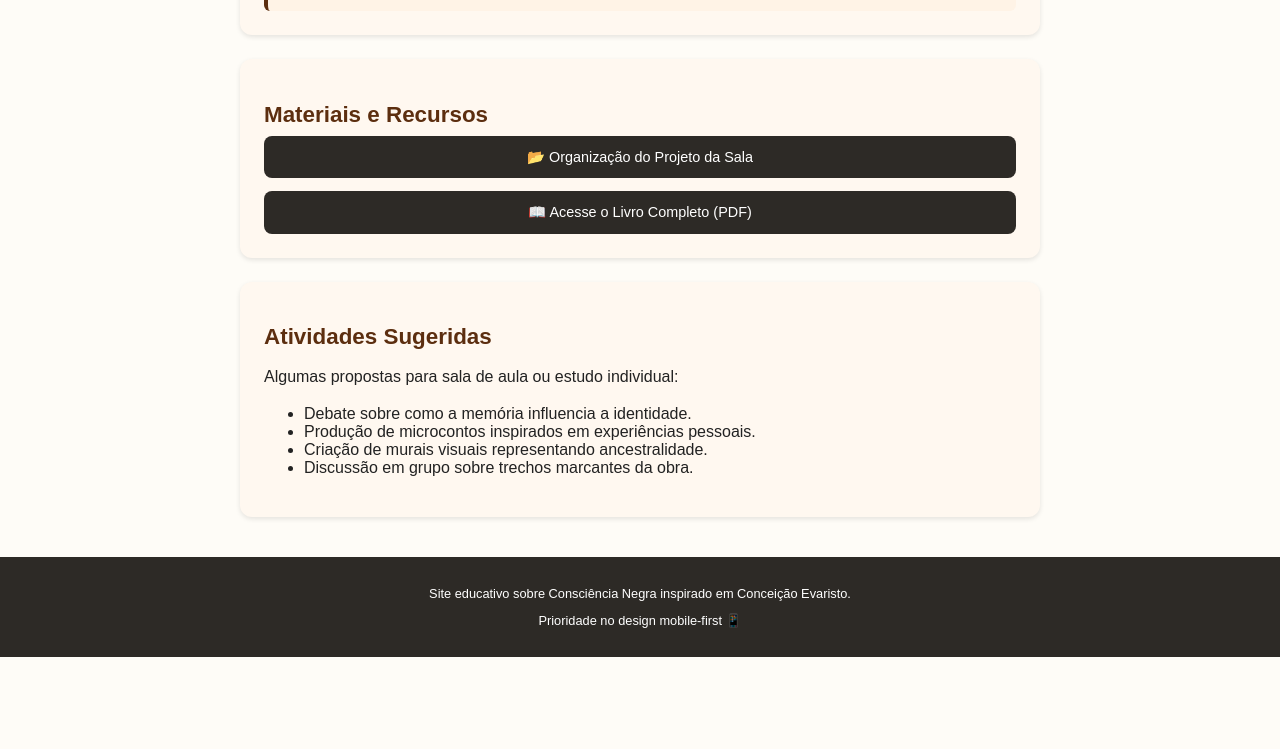
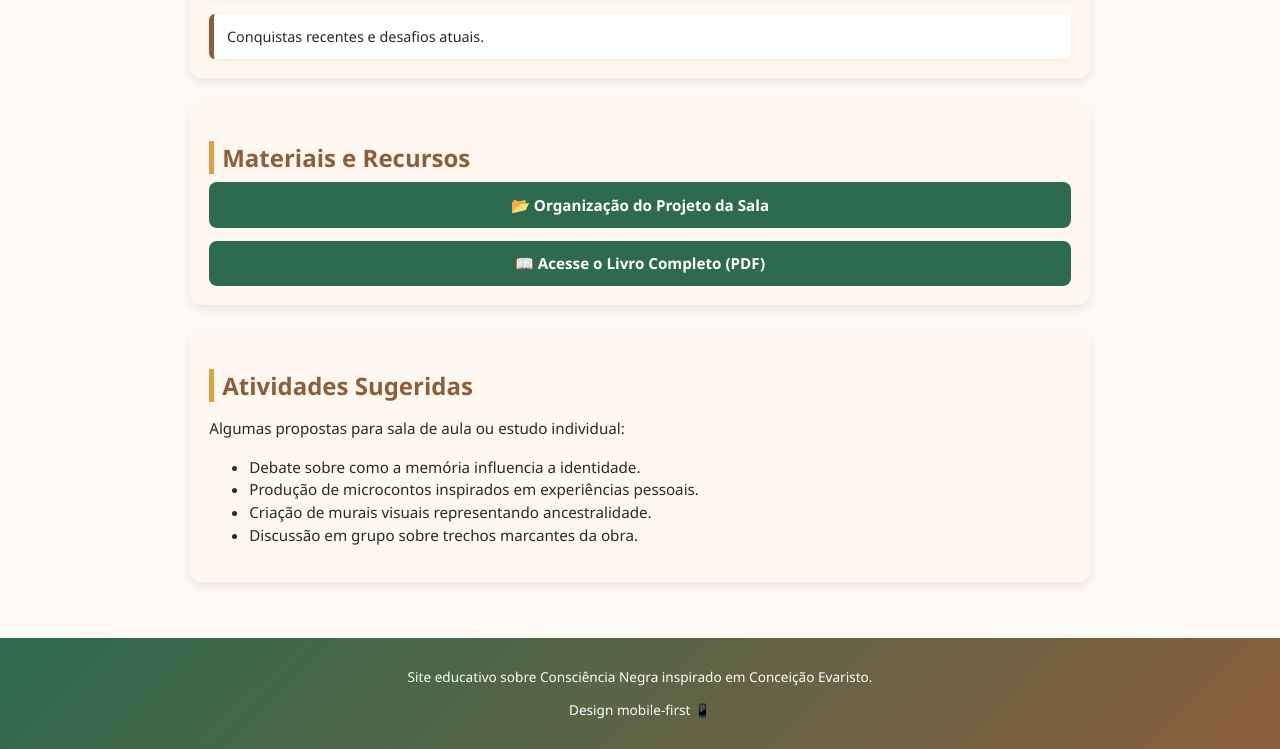
Before and after one commit to Arrulzin/olhosdagua3b, a plain HTML site: page index.html in a window 1280 px wide. Shown: the part 913-1662 px from the top of the page. Before the commit the page ends 1570 px from the top, so only its background shows below. Drawn offline with Linux system fonts and the light colour scheme.

Commit message:
Update index.html

```diff
--- a/index.html
+++ b/index.html
@@ -5,112 +5,139 @@
   <meta name="viewport" content="width=device-width, initial-scale=1.0">
   <title>Consciência Negra - Olhos D'água</title>
   <style>
-    /* Estilos base (mobile-first) */
+    /* Paleta de cores inspirada na afro-brasilidade */
+    :root {
+      --terra: #8b5e3c;
+      --ouro: #d9a441;
+      --verde: #2e6a4f;
+      --fundo: #fdfaf5;
+      --texto: #2a2a2a;
+      --claro: #fff8f0;
+    }
+
     body {
-      font-family: Arial, sans-serif;
+      font-family: 'Segoe UI', Tahoma, Geneva, Verdana, sans-serif;
       margin: 0;
       padding: 0;
-      background: #fefcf7;
-      color: #222;
+      background: var(--fundo);
+      color: var(--texto);
     }
+
     header {
-      background: linear-gradient(135deg, #2d2a26, #8b5e3c);
+      background: linear-gradient(135deg, var(--terra), var(--verde));
       color: #fff;
       text-align: center;
-      padding: 1.2rem;
+      padding: 1.5rem 1rem;
+      box-shadow: 0 2px 8px rgba(0,0,0,0.2);
     }
+
     header h1 {
-      font-size: 1.5rem;
+      font-size: 1.6rem;
       margin: 0;
     }
+
     main {
       padding: 1rem;
+      max-width: 900px;
+      margin: auto;
     }
+
     section {
       margin-bottom: 1.5rem;
-      padding: 1rem;
+      padding: 1.2rem;
       border-radius: 12px;
-      background: #fff8f0;
-      box-shadow: 0 2px 5px rgba(0,0,0,0.1);
+      background: var(--claro);
+      box-shadow: 0 4px 10px rgba(0,0,0,0.08);
+      transition: transform 0.2s;
     }
+
+    section:hover {
+      transform: translateY(-3px);
+    }
+
     section h2 {
-      font-size: 1.2rem;
+      font-size: 1.3rem;
       margin-bottom: 0.5rem;
-      color: #5c2e0f;
+      color: var(--terra);
+      border-left: 5px solid var(--ouro);
+      padding-left: 0.5rem;
     }
-    section p {
+
+    section p, li {
       font-size: 0.95rem;
-      line-height: 1.4;
+      line-height: 1.5;
     }
+
     .card {
-      background: #fffbf5;
+      background: #fff;
       padding: 1rem;
       border-radius: 10px;
-      margin: 0.5rem 0;
+      margin: 0.6rem 0;
       font-size: 0.9rem;
+      border-left: 4px solid var(--verde);
+      box-shadow: 0 2px 5px rgba(0,0,0,0.05);
       transition: transform 0.2s;
     }
+
     .card:hover {
       transform: scale(1.02);
     }
+
     .timeline {
       display: flex;
       flex-direction: column;
       gap: 1rem;
     }
+
     .timeline-item {
-      background: #fff3e6;
+      background: #fff;
       padding: 0.8rem;
-      border-left: 4px solid #5c2e0f;
       border-radius: 6px;
+      border-left: 5px solid var(--terra);
       font-size: 0.9rem;
+      box-shadow: 0 2px 6px rgba(0,0,0,0.06);
     }
+
     .resources {
       display: flex;
       flex-direction: column;
       gap: 0.8rem;
     }
+
     .resources a {
       display: block;
-      background: #2d2a26;
+      background: var(--verde);
       color: #fff;
       text-decoration: none;
       padding: 0.8rem;
       border-radius: 8px;
       text-align: center;
-      font-size: 0.9rem;
-      transition: background 0.3s;
+      font-size: 0.95rem;
+      font-weight: bold;
+      transition: background 0.3s, transform 0.2s;
     }
+
     .resources a:hover {
-      background: #5c2e0f;
+      background: var(--terra);
+      transform: translateY(-2px);
     }
+
     footer {
       text-align: center;
       padding: 1rem;
-      background: #2d2a26;
+      background: linear-gradient(135deg, var(--verde), var(--terra));
       color: #fff;
-      font-size: 0.8rem;
+      font-size: 0.85rem;
+      margin-top: 1rem;
     }
 
-    /* Ajustes para tablets/desktops */
+    /* Responsividade */
     @media (min-width: 600px) {
       header h1 {
         font-size: 2rem;
       }
       section h2 {
-        font-size: 1.4rem;
-      }
-      section p {
-        font-size: 1rem;
-      }
-    }
-    @media (min-width: 900px) {
-      main {
-        max-width: 800px;
-        margin: auto;
-      }
-      section {
-        padding: 1.5rem;
+        font-size: 1.5rem;
       }
     }
   </style>
@@ -164,7 +191,7 @@
   </main>
   <footer>
     <p>Site educativo sobre Consciência Negra inspirado em Conceição Evaristo.</p>
-    <p>Prioridade no design mobile-first 📱</p>
+    <p>Design mobile-first 📱</p>
   </footer>
 </body>
 </html>
```
